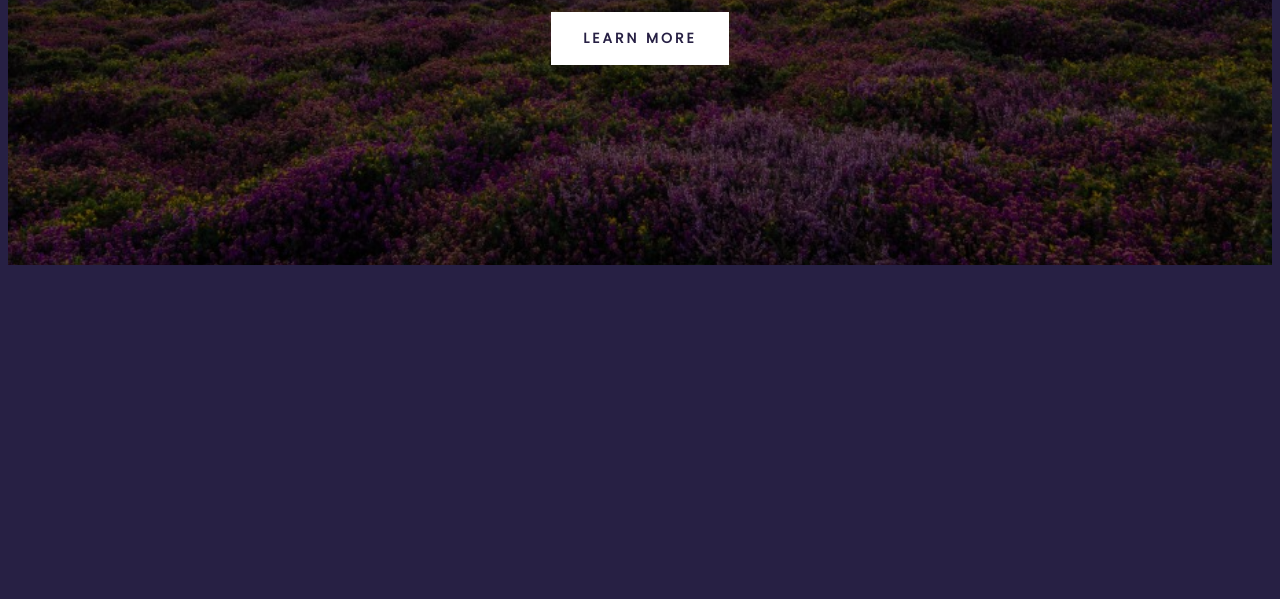
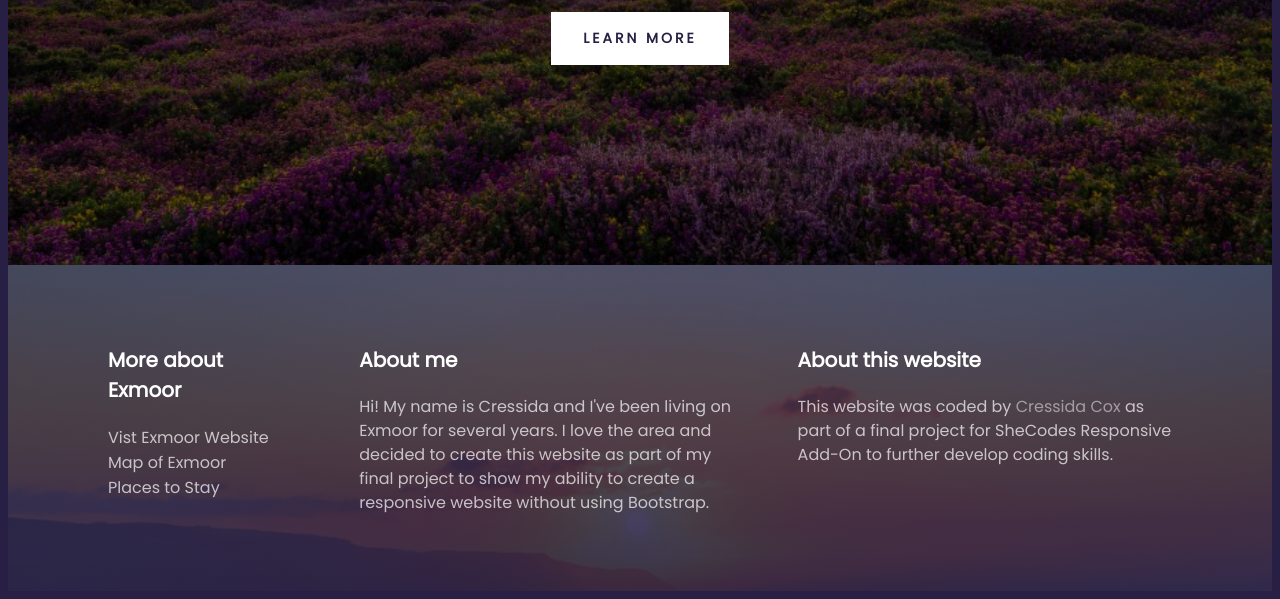
Before and after one commit to Cressida-Cox/responsive-addon-travelproject, a plain HTML site: page index.html in a window 1280 px wide. Shown: the part 480-1079 px from the top of the page. Before the commit the page ends 800 px from the top, so only its background shows below. Drawn offline with Linux system fonts and the light colour scheme.

Commit message:
Created footer

```diff
--- a/index.html
+++ b/index.html
@@ -21,6 +21,50 @@
         <h2>Europe's First Dark Sky Reserve</h2>
         <a href="#more">Learn more</a>
       </header>
+      <footer>
+        <section class="grid">
+          <div>
+            <h3>More about Exmoor</h3>
+            <ul>
+              <li>
+                <a href="https://www.visit-exmoor.co.uk/" target="_blank">
+                  Vist Exmoor Website
+                </a>
+              </li>
+              <li>
+                <a href="https://goo.gl/maps/uX2Jy4FkwtR9kj1t9" target="_blank">
+                  Map of Exmoor
+                </a>
+              </li>
+              <li>
+                <a href="https://www.thebestofexmoor.co.uk/" target="_blank">
+                  Places to Stay
+                </a>
+              </li>
+            </ul>
+          </div>
+
+          <div>
+            <h3>About me</h3>
+            <p>
+              Hi! My name is Cressida and I've been living on Exmoor for several
+              years. I love the area and decided to create this website as part
+              of my final project to show my ability to create a responsive
+              website without using Bootstrap.
+            </p>
+          </div>
+
+          <div>
+            <h3>About this website</h3>
+            <p>
+              This website was coded by
+              <a href="#" target="_blank">Cressida Cox</a> as part of a final
+              project for SheCodes Responsive Add-On to further develop coding
+              skills.
+            </p>
+          </div>
+        </section>
+      </footer>
     </div>
   </body>
 </html>
--- a/src/styles.css
+++ b/src/styles.css
@@ -5,6 +5,17 @@ body {
 
 .container {
   max-width: 1400px;
+  margin: 0 auto;
+}
+
+.grid {
+  display: grid;
+  grid-template-columns: 1fr 2fr 2fr;
+  grid-gap: 64px;
+}
+
+section {
+  max-width: 1200px;
   margin: 0 auto;
 }
 
@@ -55,7 +66,48 @@ header a {
   background: white;
 }
 
-@media (max-width: 900px) {
+footer {
+  color: white;
+  background-image: linear-gradient(
+      rgba(39, 32, 68, 0.7),
+      rgba(39, 32, 68, 0.9)
+    ),
+    url("../images/sea-landscape.png");
+  background-repeat: no-repeat;
+  background-size: cover;
+  padding: 60px 100px;
+}
+
+footer h3 {
+  font-weight: 700;
+  font-size: 20px;
+  line-height: 30px;
+}
+
+footer p {
+  font-weight: 400;
+  font-size: 16px;
+  opacity: 0.7;
+  line-height: 24px;
+}
+
+footer ul {
+  padding: 0;
+}
+
+footer li {
+  list-style: none;
+  margin: 0;
+  padding: 0;
+}
+
+footer a {
+  color: white;
+  opacity: 0.7;
+  text-decoration: none;
+}
+
+@media (max-width: 960px) {
   header {
     padding: 60px 0;
   }
```
Also changed, not shown: images/sea-landscape.png (added), 2 other files.
